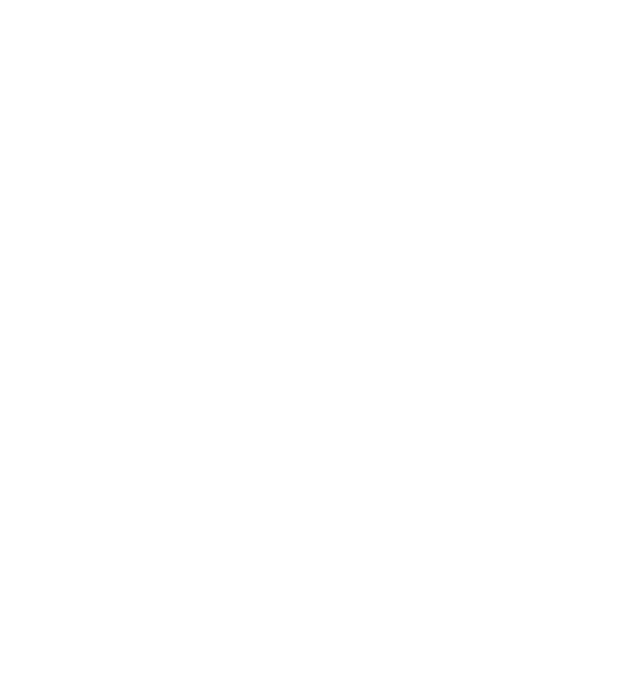
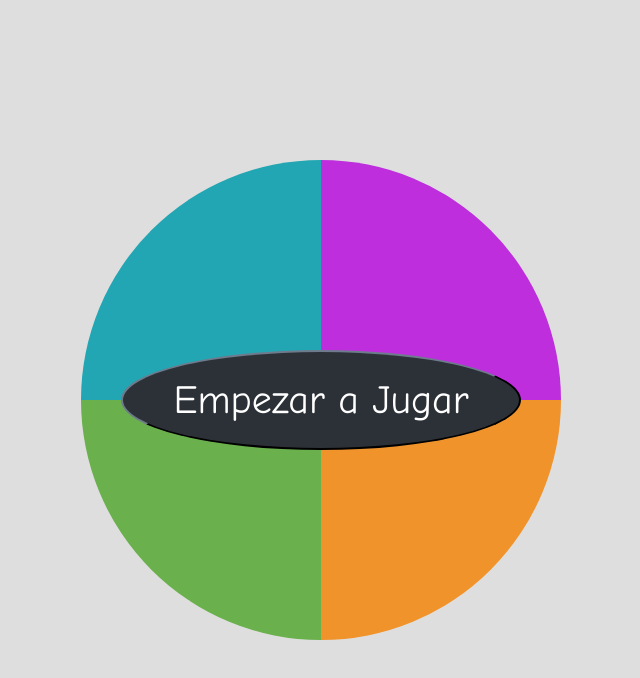
Before and after one commit to JonathanLNB/simondice, a plain HTML site: page index.html in a window 1280 px wide. Shown: the whole page, without its empty margins (319-959 px from the left). Drawn offline with Linux system fonts and the light colour scheme.

Commit message:
Estructura HTML

```diff
--- a/CSS/style.css
+++ b/CSS/style.css
@@ -2,7 +2,7 @@ body{
 	margin: 0;
 	background: #dedede;
 	display: flex;
-	align-items: cente;
+	align-items: center;
 	height: 100vh;
 }
 
@@ -63,7 +63,7 @@ body{
 	color: #FFF;
 	font-size: 2.5rem;
 	position: absolute;
-	top: calc(50% - 50%);
+	top: calc(50% - 50px);
 	left: calc(50% - 200px);
 }
 .hide{
--- a/index.html
+++ b/index.html
@@ -0,0 +1,17 @@
+<!DOCTYPE html>
+<html lang="es">
+<head>
+	<meta charset="UTF-8">
+	<title>Simon Dice</title>
+</head>
+<body>
+	 <link rel="stylesheet" type="text/css" href="CSS/style.css">
+	 <div class="gameboard">
+	 	<div id="celeste" class="color celeste left" data-color="celeste"></div>
+	 	<div id="violeta" class="color violeta right" data-color="violeta"></div>
+	 	<div id="verde" class="color verde left" data-color="verde"></div>
+	 	<div id="naranja" class="color naranja right" data-color="naranja"></div>
+	 	<button id="btnEmpezar" class="btn-start" onclick="empezarJuego()">Empezar a Jugar</button>
+	 </div>
+</body>
+</html>
```
